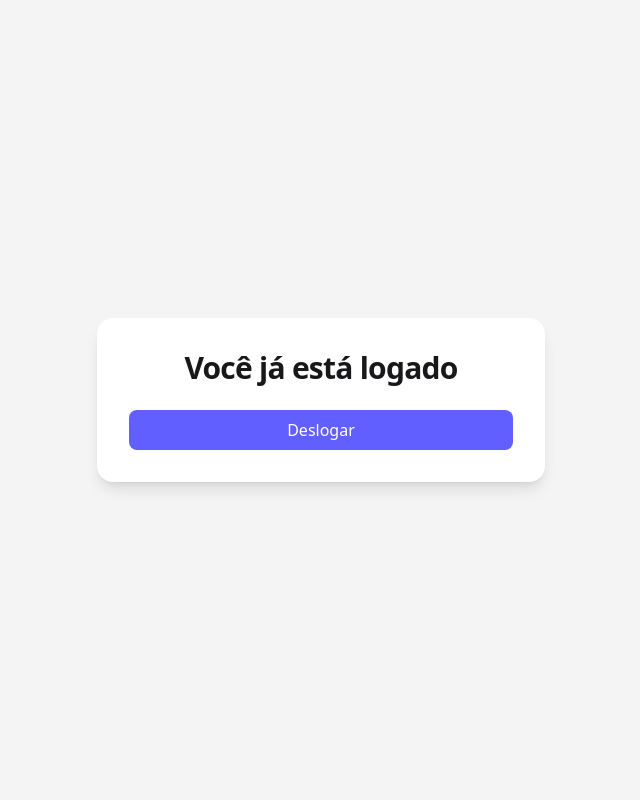
After one commit to boinqui/Grip, a FastAPI app: template templates/logado.html in a window 1280 px wide. The commit adds this page. Shown: the whole page, without its empty margins (319-959 px from the left). Run offline with FastAPI, Linux system fonts and the light colour scheme; the template is opened without the code that fills it, so the values that code supplies are empty.

Commit message:
Add /logado view and template; update redirects
Add a new /logado route and corresponding template (templates/logado.html) that displays a logged-in notice, greets the user by name, and provides a logout button. Protect the route by redirecting unauthenticated requests back to /. Update index and login handlers to redirect to /logado instead of /profListar when a session is authenticated. Also adjust templates/cadastro.html to point the 'Entrar' link to / (root). Compiled .pyc updated as part of the changes.

```diff
--- a/main.py
+++ b/main.py
@@ -37,7 +37,7 @@ def get_db():
 @app.get("/", response_class=HTMLResponse)
 async def index(request: Request):
     if request.session.get("user_logged_in"):
-        return RedirectResponse(url="/profListar", status_code=303)
+        return RedirectResponse(url="/logado", status_code=303)
 
     login_error = request.session.pop("login_error", None)
     show_login_modal = request.session.pop("show_login_modal", False)
@@ -48,6 +48,16 @@ async def index(request: Request):
         "login_error": login_error,
         "show_login_modal": "block" if show_login_modal else "none",
         "nome_usuario": nome_usuario
+    })
+
+@app.get("/logado", response_class=HTMLResponse)
+async def usuario_logado(request: Request):
+    if not request.session.get("user_logged_in"):
+        return RedirectResponse(url="/", status_code=303)
+
+    return templates.TemplateResponse("logado.html", {
+        "request": request,
+        "nome_usuario": request.session.get("nome_usuario", None)
     })
 
 @app.post("/login")
@@ -67,7 +77,7 @@ async def login(
                 request.session["user_logged_in"] = True
                 request.session["nome_usuario"] = prof['nome']
                 request.session["perfil"] = "admin"
-                return RedirectResponse(url="/profListar", status_code=303)
+                return RedirectResponse(url="/logado", status_code=303)
 
             # Tenta logar como Aluno (Usuário normal)
             cursor.execute("SELECT * FROM Aluno WHERE email = %s AND senha = %s", (Email, Senha))
@@ -77,7 +87,7 @@ async def login(
                 request.session["user_logged_in"] = True
                 request.session["nome_usuario"] = aluno['nome']
                 request.session["perfil"] = "usuario"
-                return RedirectResponse(url="/profListar", status_code=303)
+                return RedirectResponse(url="/logado", status_code=303)
 
             request.session["login_error"] = "E-mail ou senha inválidos."
             request.session["show_login_modal"] = True
--- a/templates/cadastro.html
+++ b/templates/cadastro.html
@@ -53,7 +53,7 @@
             <a href="#" class="hover:text-[#6142e5] transition-colors">Sobre</a>
         </div>
         <div class="flex items-center space-x-4">
-            <a href="/login.html" class="text-sm font-medium px-4 py-2 hover:bg-black/5 rounded-full transition-colors">Entrar</a>
+            <a href="/" class="text-sm font-medium px-4 py-2 hover:bg-black/5 rounded-full transition-colors">Entrar</a>
             <a href="#" class="nav-btn-gradient text-white text-sm font-medium px-6 py-2 rounded-full transition-shadow hover:shadow-lg">Começar a Aprender</a>
         </div>
     </nav>
--- /dev/null
+++ b/templates/logado.html
@@ -0,0 +1,23 @@
+<!DOCTYPE html>
+<html lang="pt-br">
+<head>
+    <meta charset="UTF-8">
+    <meta name="viewport" content="width=device-width, initial-scale=1.0">
+    <title>Grip - Usuário logado</title>
+    <script src="https://unpkg.com/@tailwindcss/browser@4"></script>
+</head>
+<body class="min-h-screen flex items-center justify-center bg-zinc-100 px-4">
+    <div class="w-full max-w-md bg-white rounded-2xl shadow-lg p-8 text-center">
+        <h1 class="text-3xl font-bold tracking-tight text-zinc-900">Você já está logado</h1>
+        {% if nome_usuario %}
+        <p class="mt-3 text-zinc-800">Olá, {{ nome_usuario }}.</p>
+        {% endif %}
+
+        <form action="/logout" method="get" class="mt-6">
+            <button type="submit" class="w-full bg-indigo-500 hover:bg-indigo-400 text-white font-medium py-2 rounded-lg">
+                Deslogar
+            </button>
+        </form>
+    </div>
+</body>
+</html>
```
